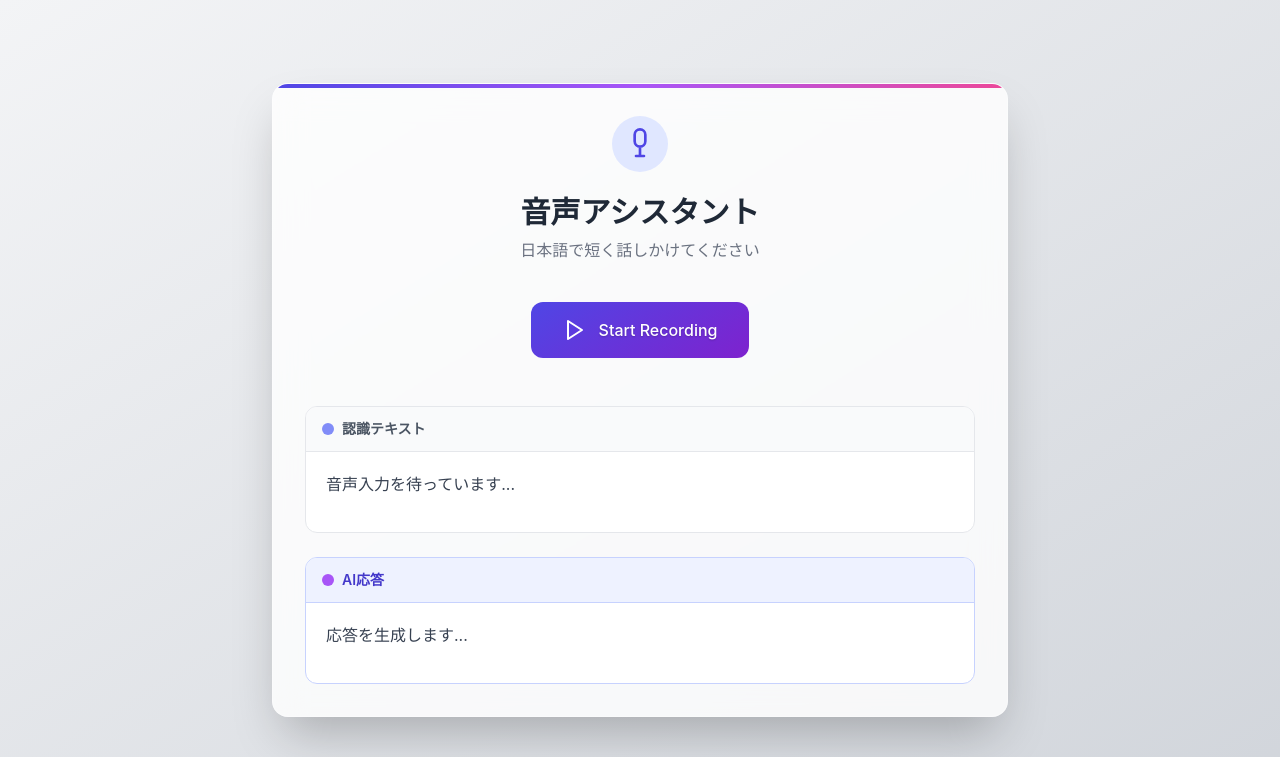
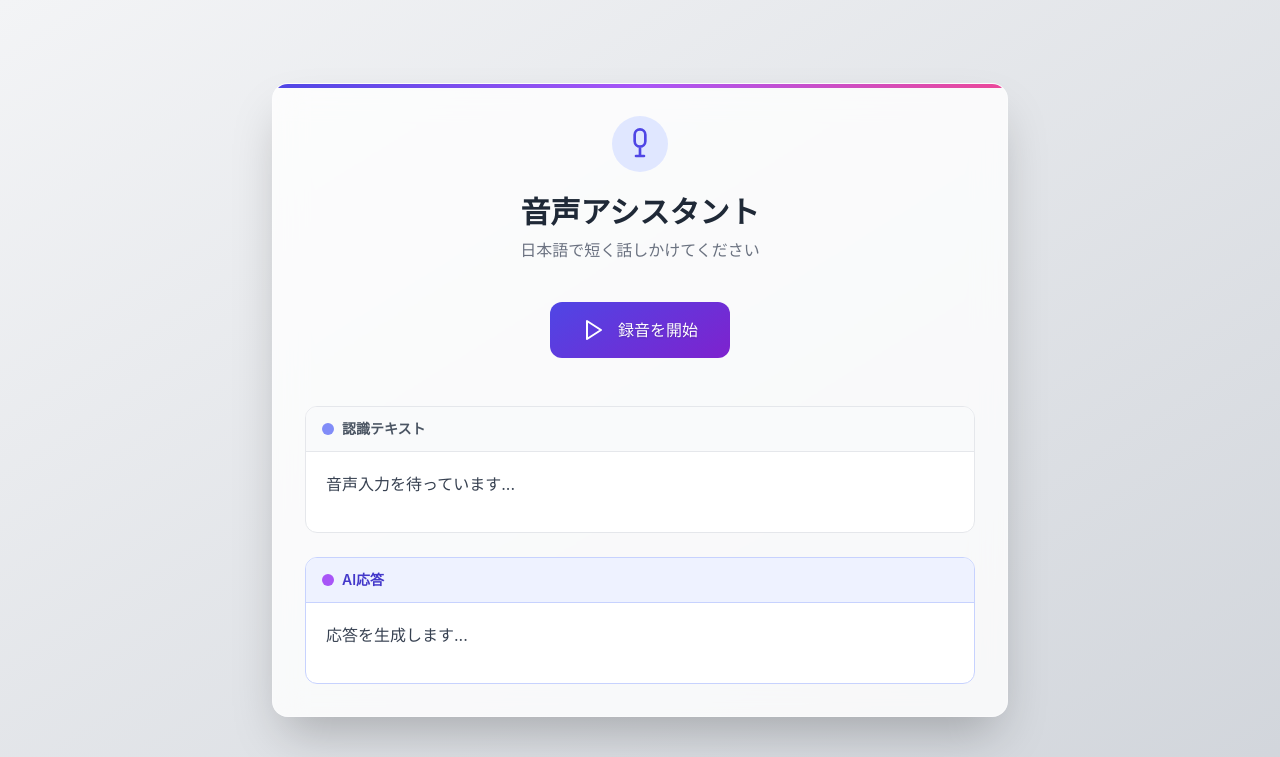
Before and after one commit to kenta-hirahara/Speech-Recognition, a Flask app: page / in a window 1280 px wide. Shown: the top 757 px of the page. Run offline with Flask 3, Linux system fonts and the light colour scheme; some libraries are stand-ins or nearby versions.

Commit message:
modified UI texts

```diff
--- a/flask_app/services/llm_service.py
+++ b/flask_app/services/llm_service.py
@@ -4,7 +4,7 @@ import os
 def call_fastapi_llm(text):
     base_url = os.environ.get("LLM_URL")
     if not base_url:
-        raise EnvironmentError("環境変数 'LLM_URL' が設定されていません")
+        raise EnvironmentError("環境変数 \'LLM_URL\' が設定されていません")
     fastapi_endpoint_url = base_url + "/predict"
     try:
         response = requests.post(fastapi_endpoint_url , json={"message": text})
--- a/flask_app/static/app.js
+++ b/flask_app/static/app.js
@@ -25,7 +25,9 @@ if (!SpeechRecognition) {
 
     // Define mic icon SVG
     const micSvg = `<path stroke-linecap="round" stroke-linejoin="round" stroke-width="2" d="M12 14v7m0 0h3m-3 0H9m3-7a4 4 0 004-4V5a4 4 0 00-8 0v5a4 4 0 004 4z" />`;
-
+    // Define stop icon SVG (square icon for recording state)
+    const stopSvg = `<path stroke-linecap="round" stroke-linejoin="round" stroke-width="2" d="M21 12a9 9 0 11-18 0 9 9 0 0118 0z" /><path stroke-linecap="round" stroke-linejoin="round" stroke-width="2" d="M9 10a1 1 0 011-1h4a1 1 0 011 1v4a1 1 0 01-1 1h-4a1 1 0 01-1-1v-4z" />`;
+    //
     // Define play icon SVG
     const playSvg = `<path stroke-linecap="round" stroke-linejoin="round" stroke-width="2" d="M5 3l14 9-14 9V3z" />`;
 
@@ -47,8 +49,8 @@ if (!SpeechRecognition) {
         // Update button styles and text
         startBtn.classList.remove('normal-button');
         startBtn.classList.add('recording-button', 'animate-recording');
-        buttonText.textContent = "Recording...";
-        micIcon.innerHTML = micSvg;
+        buttonText.textContent = "録音中...";
+        micIcon.innerHTML = stopSvg;
 
         // Start wave animation
         recordingWave1.classList.add('animate-wave');
@@ -62,7 +64,7 @@ if (!SpeechRecognition) {
         // Reset button styles and text
         startBtn.classList.remove('recording-button', 'animate-recording');
         startBtn.classList.add('normal-button');
-        buttonText.textContent = "Start Recording";
+        buttonText.textContent = "録音を開始";
         micIcon.innerHTML = playSvg;
 
         // Stop wave animation
--- a/flask_app/templates/index.html
+++ b/flask_app/templates/index.html
@@ -63,7 +63,7 @@
                         <svg id="mic-icon" xmlns="http://www.w3.org/2000/svg" fill="none" viewBox="0 0 24 24" stroke="currentColor" class="w-6 h-6 mr-3">
                             <path stroke-linecap="round" stroke-linejoin="round" stroke-width="2" d="M5 3l14 9-14 9V3z" />
                         </svg>
-                        <span id="button-text">Start Recording</span>
+                        <span id="button-text">録音を開始</span>
                     </button>
                 </div>
             </div>
```
